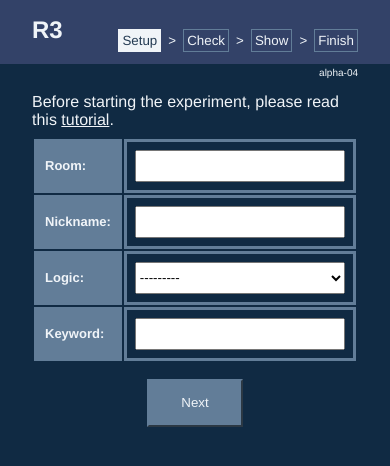
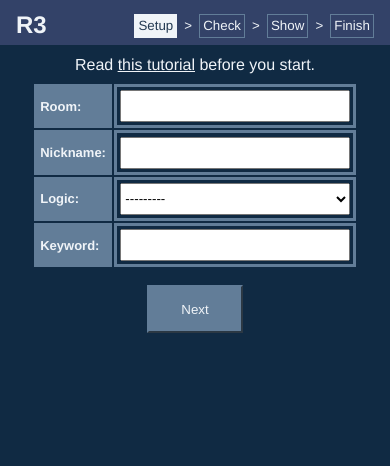
Before and after one commit to kemunpus20/r3-app, a Django app: page / in a window 390 px wide. Shown: the top 466 px of the page. Run offline with Django 3.2, Linux system fonts and the light colour scheme; data that the repository does not hold is empty.

Commit message:
update ui for mobile

```diff
--- a/r3/templates/base.html
+++ b/r3/templates/base.html
@@ -16,9 +16,6 @@
     <div class="header">
         {% block header %} {% endblock %}
     </div>
-    <div class="version">
-        alpha-04
-    </div>
     <div class="body">
         {% block body %} {% endblock %}
     </div>
--- a/r3/templates/main.html
+++ b/r3/templates/main.html
@@ -49,7 +49,7 @@
 <!-- Body -->
 {% block body %}
 <div class="message">
-    Before starting the experiment, please read this <a href="/static/tutorial.html">tutorial</a>.
+    Read <a href="/static/tutorial.html">this tutorial</a> before you start.
 </div>
 <form method="POST">
     <table>
--- a/static/common.css
+++ b/static/common.css
@@ -53,12 +53,6 @@ div.space {
     border: 0;
 }
 
-div.version {
-    padding: 0.2rem 2rem 0.2rem 2rem;
-    text-align: right;
-    font-size: x-small;
-}
-
 div.body {
     padding: 0.2rem 2rem 0.2rem 2rem;
 }
@@ -103,6 +97,7 @@ select {
 
 textarea {
     width: 100%;
+    box-sizing: border-box;
 }
 
 div.button {
@@ -176,20 +171,34 @@ video.content {
     body {
         overflow: auto;
     }
+    div.header {
+        padding: 0.7rem 1rem 0.7rem 1rem;
+    }
+    div.message {
+        text-align: center;
+    }
     div.data {
         display: flex;
         line-height: 1rem;
         margin-bottom: 0.1rem;
     }
     div.name {
+        padding: 0.5rem;
         flex: 1;
     }
     div.value {
+        padding: 0.4rem;
         flex: 4;
         margin-right: 0;
     }
     div.button {
         text-align: center;
+    }
+    th {
+        padding: 0.2rem;
+    }
+    td {
+        padding: 0.2rem;
     }
     button {
         width: 6rem;
```
Also changed, not shown: static/contents.css (+20 -2 lines), static/thanks.html (+8 -5 lines), static/tutorial.html (+1 -8 lines).
